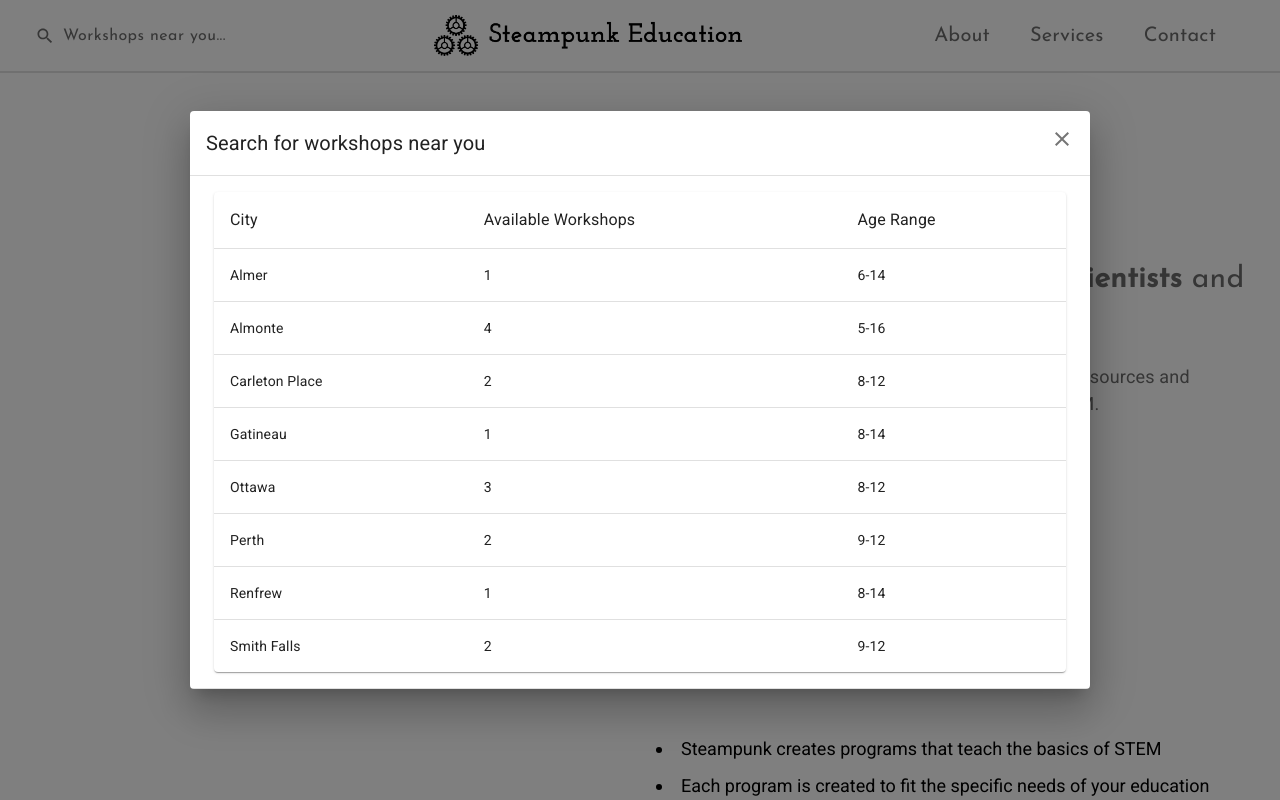
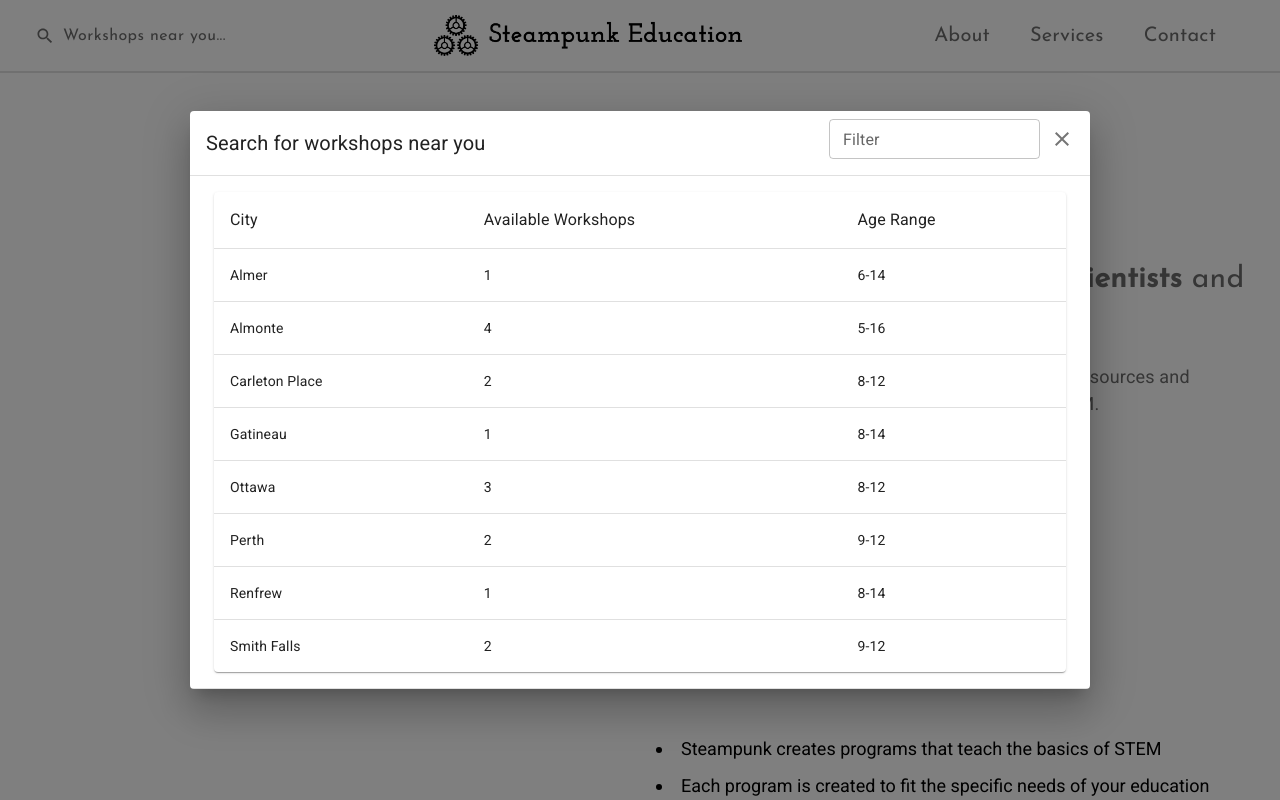
Before and after one commit to thePianoKid/SEG-3125-Project-2, a React (Create React App) app: page / in a window 1280 px wide. Both pictures are taken after a click on the button "Workshops near you...". Shown: the top 800 px of the page. Built offline with nearby package versions, Linux system fonts and the light colour scheme.

Commit message:
Added filtering to workshop table

```diff
--- a/src/components/WorkshopSearch.jsx
+++ b/src/components/WorkshopSearch.jsx
@@ -12,6 +12,7 @@ import {
   DialogContent,
   DialogTitle,
   IconButton,
+  TextField,
 } from "@mui/material";
 import CloseIcon from "@mui/icons-material/Close";
 import { properties } from "../properties";
@@ -24,8 +25,19 @@ function createWorkshopData(name, educationCentre, ageRange) {
   return { name, educationCentre, ageRange };
 }
 
+const originalCityData = [
+  createCityData("Almer", 1, "6-14"),
+  createCityData("Almonte", 4, "5-16"),
+  createCityData("Carleton Place", 2, "8-12"),
+  createCityData("Gatineau", 1, "8-14"),
+  createCityData("Ottawa", 3, "8-12"),
+  createCityData("Perth", 2, "9-12"),
+  createCityData("Renfrew", 1, "8-14"),
+  createCityData("Smith Falls", 2, "9-12"),
+];
+
 function BootstrapDialogTitle(props) {
-  const { children, onClose, searchForCity, setSearchForCity, ...other } = props;
+  const { children, onClose, searchForCity, ...other } = props;
 
   return (
     <DialogTitle sx={{ m: 0, p: 2 }} {...other}>
@@ -50,7 +62,6 @@ function BootstrapDialogTitle(props) {
             right: 8,
             top: 8,
           }}
-          // onClick={() => setSearchForCity(true)}
         >
           Back
         </Button>
@@ -60,27 +71,19 @@ function BootstrapDialogTitle(props) {
 }
 
 function WorkshopSearchCity({ onClose, selectedValue, open }) {
+  const [originalWorkshopData, setOriginalWorkshopData] = useState([]);
+
   const [searchForCity, setSearchForCity] = useState(true);
-
-  const [rows, setRows] = useState([
-    createCityData("Almer", 1, "6-14"),
-    createCityData("Almonte", 4, "5-16"),
-    createCityData("Carleton Place", 2, "8-12"),
-    createCityData("Gatineau", 1, "8-14"),
-    createCityData("Ottawa", 3, "8-12"),
-    createCityData("Perth", 2, "9-12"),
-    createCityData("Renfrew", 1, "8-14"),
-    createCityData("Smith Falls", 2, "9-12"),
-  ]);
+  const [rows, setRows] = useState(originalCityData);
 
   const handleClose = () => {
     onClose(selectedValue);
   };
 
   const handleCityClick = (row) => {
-    let workshopData = [];
+    let tempArr = []
     for (let i = 1; i < row.availableWorkshops + 1; i++) {
-      workshopData.push(
+      tempArr.push(
         createWorkshopData(
           "Example workshop " + i.toString(),
           "Example Education Centre",
@@ -90,13 +93,48 @@ function WorkshopSearchCity({ onClose, selectedValue, open }) {
     }
 
     setSearchForCity(false);
-    setRows(workshopData);
+    setOriginalWorkshopData(tempArr);
+    setRows(tempArr);
+  };
+
+  const searchThroughRows = (event) => {
+    const userInput = event.target.value;
+    let filteredRows = [];
+    if (searchForCity) {
+      for (const i in originalCityData) {
+        if (
+          originalCityData[i]["city"]
+            .toLowerCase()
+            .includes(userInput.toLowerCase())
+        ) {
+          filteredRows.push(originalCityData[i]);
+        }
+      }
+    } else {
+      for (const j in originalWorkshopData) {
+        if (originalWorkshopData[j]["name"].toLowerCase().includes(userInput)) {
+          filteredRows.push(originalWorkshopData[j]);
+        }
+      }
+    }
+
+    setRows(filteredRows);
   };
 
   return (
     <Dialog onClose={handleClose} open={open} fullWidth={true} maxWidth={"md"}>
-      <BootstrapDialogTitle onClose={handleClose} searchForCity={searchForCity} setSearchForCity={setSearchForCity}>
+      <BootstrapDialogTitle onClose={handleClose} searchForCity={searchForCity}>
         Search for workshops near you
+        <TextField
+          label="Filter"
+          size="small"
+          sx={{
+            position: "absolute",
+            right: searchForCity ? 50 : 75,
+            top: 8,
+          }}
+          onChange={searchThroughRows}
+        />
       </BootstrapDialogTitle>
       <DialogContent dividers>
         <TableContainer component={Paper}>
```
